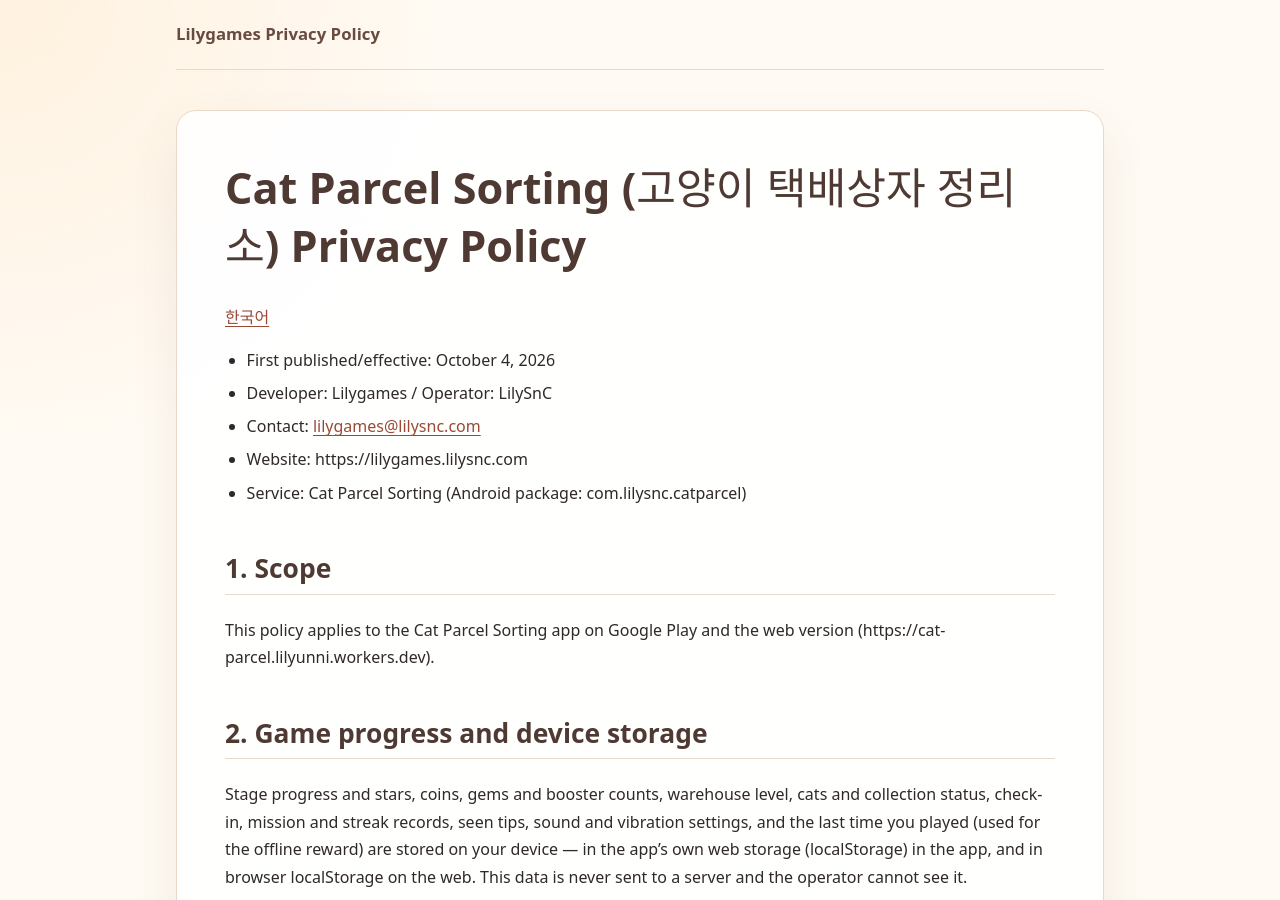
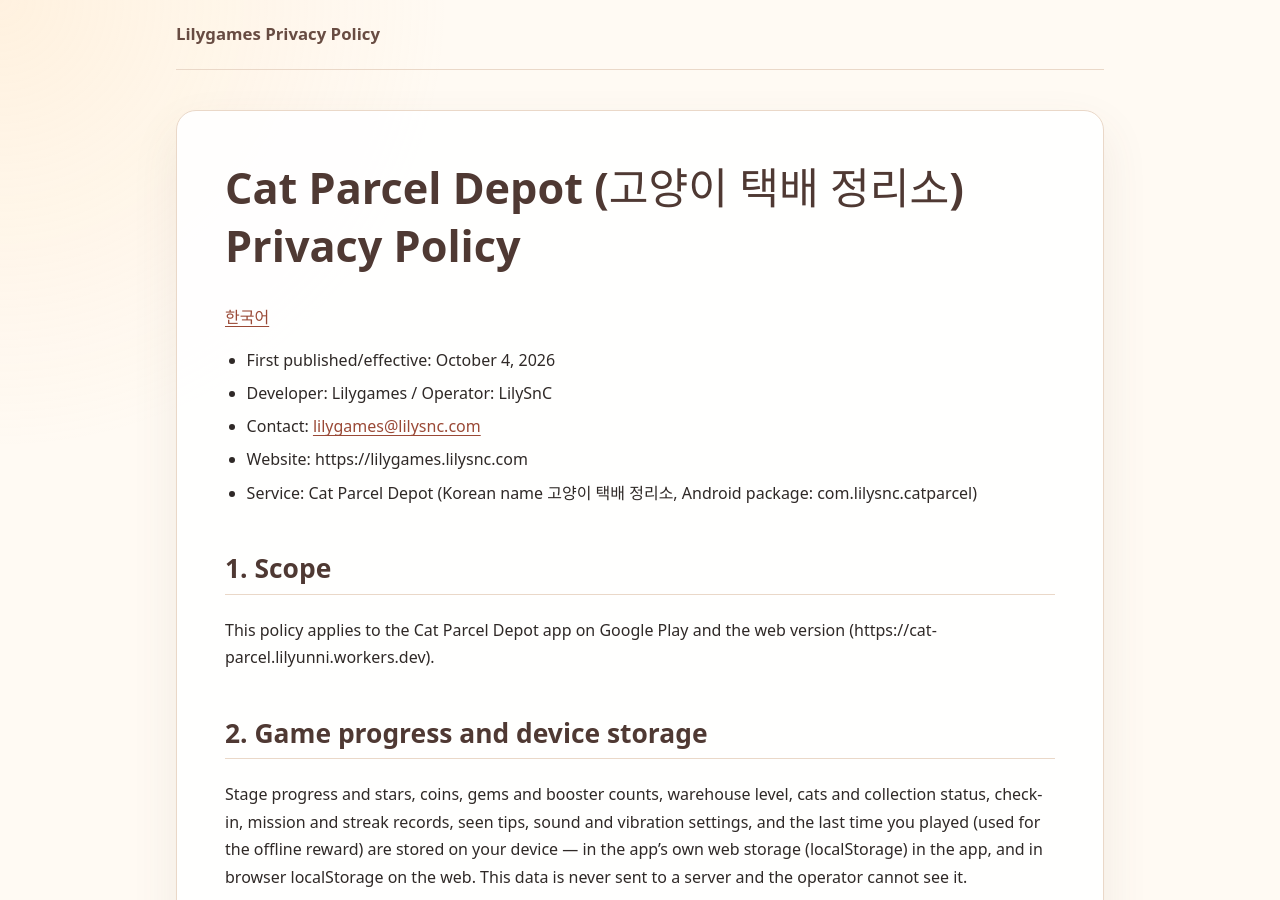
Before and after one commit to lilysnc/privacy-policies, a Jekyll site: the page built from cat-parcel/en/index.md, in a window 1280 px wide and 900 px high. Built offline with Jekyll 4.4.1, drawn with Linux system fonts in a browser that asks for light colours.

Commit message:
cat-parcel: rename to 고양이 택배 정리소 / Cat Parcel Depot

```diff
--- a/cat-parcel/en/index.md
+++ b/cat-parcel/en/index.md
@@ -3,12 +3,12 @@ layout: default
 lang: en
 brand: Lilygames Privacy Policy
 repo_label: Policy repository
-title: Cat Parcel Sorting Privacy Policy
-description: Cat Parcel Sorting device storage, no ads, analytics or payments, haptics and privacy rights.
+title: Cat Parcel Depot Privacy Policy
+description: Cat Parcel Depot device storage, no ads, analytics or payments, haptics and privacy rights.
 permalink: /cat-parcel/en/
 ---
 
-# Cat Parcel Sorting (고양이 택배상자 정리소) Privacy Policy
+# Cat Parcel Depot (고양이 택배 정리소) Privacy Policy
 
 [한국어](../)
 
@@ -16,11 +16,11 @@ permalink: /cat-parcel/en/
 - Developer: Lilygames / Operator: LilySnC
 - Contact: [lilygames@lilysnc.com](mailto:lilygames@lilysnc.com)
 - Website: https://lilygames.lilysnc.com
-- Service: Cat Parcel Sorting (Android package: com.lilysnc.catparcel)
+- Service: Cat Parcel Depot (Korean name 고양이 택배 정리소, Android package: com.lilysnc.catparcel)
 
 ## 1. Scope
 
-This policy applies to the Cat Parcel Sorting app on Google Play and the web version (https://cat-parcel.lilyunni.workers.dev).
+This policy applies to the Cat Parcel Depot app on Google Play and the web version (https://cat-parcel.lilyunni.workers.dev).
 
 ## 2. Game progress and device storage
 
```
Also changed, not shown: cat-parcel/index.md (+5 -5 lines), index.md (+2 -2 lines).
